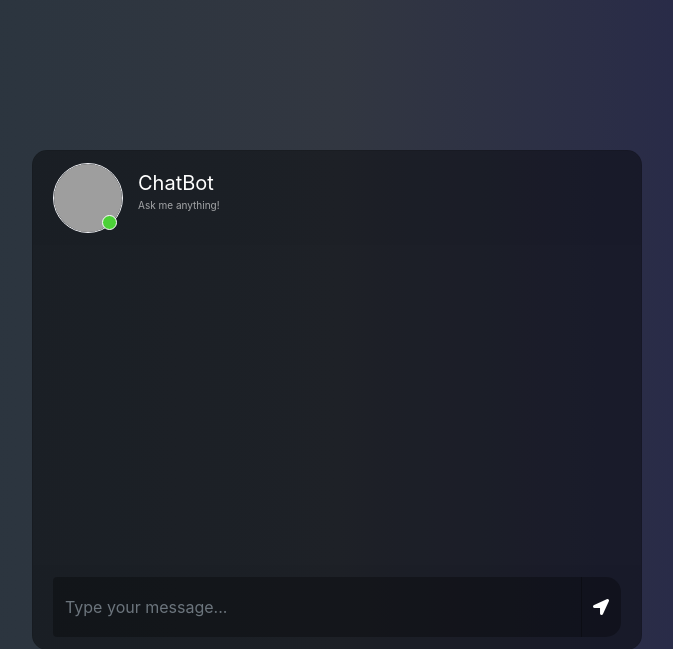
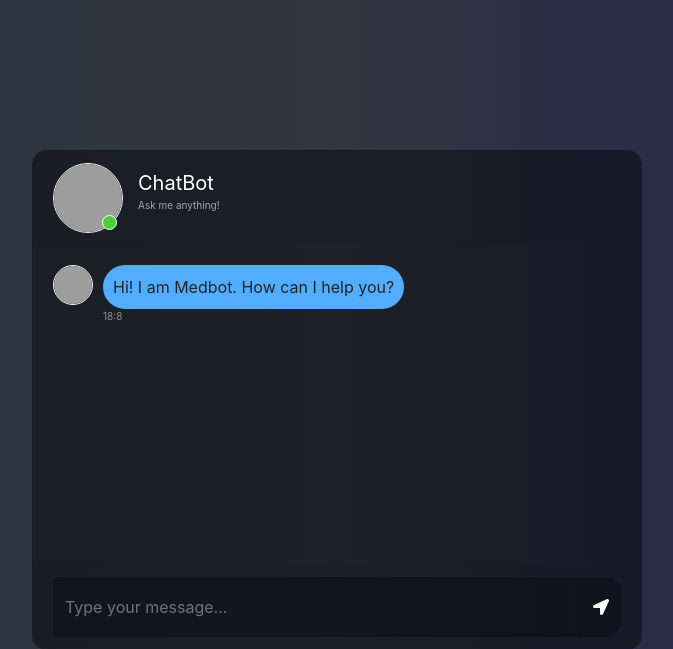
Before and after one commit to MuhammedYahiya/Heart_Failure_prediction_system, a Flask app: page /chatbot in a window 1280 px wide. Shown: the top 649 px of the page, without its empty margins (303-976 px from the left). Run offline with Flask 2, Linux system fonts and the light colour scheme; parts of the project's set-up code (start-up, migrations or seed data) failed here and were passed over; some libraries are stand-ins or nearby versions; grey boxes are pictures that could not be loaded.

Commit message:
improve chatbot design

```diff
--- a/static/chat.css
+++ b/static/chat.css
@@ -221,3 +221,22 @@ border-radius: 0 0 15px 15px !important;
 	margin-bottom: 15px !important;
 }
 }
+
+@keyframes loading {
+    0% {
+        transform: rotate(0deg);
+    }
+    100% {
+        transform: rotate(360deg);
+    }
+}
+
+.loading {
+    display: inline-block;
+    width: 20px;
+    height: 20px;
+    border: 3px solid #f3f3f3;
+    border-top: 3px solid #3498db;
+    border-radius: 50%;
+    animation: loading 1s linear infinite;
+}
--- a/templates/chat.html
+++ b/templates/chat.html
@@ -2,11 +2,21 @@
 <html>
   <head>
     <title>Chatbot</title>
-    <link href="//maxcdn.bootstrapcdn.com/bootstrap/4.1.1/css/bootstrap.min.css" rel="stylesheet">
+    <link
+      href="//maxcdn.bootstrapcdn.com/bootstrap/4.1.1/css/bootstrap.min.css"
+      rel="stylesheet"
+    />
     <script src="//cdnjs.cloudflare.com/ajax/libs/jquery/3.2.1/jquery.min.js"></script>
     <script src="//maxcdn.bootstrapcdn.com/bootstrap/4.1.1/js/bootstrap.min.js"></script>
-    <link rel="stylesheet" href="https://use.fontawesome.com/releases/v5.5.0/css/all.css">
-    <link rel="stylesheet" type="text/css" href="{{ url_for('static', filename='chat.css')}}">
+    <link
+      rel="stylesheet"
+      href="https://use.fontawesome.com/releases/v5.5.0/css/all.css"
+    />
+    <link
+      rel="stylesheet"
+      type="text/css"
+      href="{{ url_for('static', filename='chat.css')}}"
+    />
   </head>
   <body>
     <div class="container-fluid h-100">
@@ -16,7 +26,10 @@
             <div class="card-header msg_head">
               <div class="d-flex bd-highlight">
                 <div class="img_cont">
-                                <img src="https://i.ibb.co/fSNP7Rz/icons8-chatgpt-512.png" class="rounded-circle user_img">
+                  <img
+                    src="https://i.ibb.co/fSNP7Rz/icons8-chatgpt-512.png"
+                    class="rounded-circle user_img"
+                  />
                   <span class="online_icon"></span>
                 </div>
                 <div class="user_info">
@@ -28,9 +41,23 @@
             <div id="messageFormeight" class="card-body msg_card_body"></div>
             <div class="card-footer">
               <form id="messageArea" class="input-group">
-                            <input type="text" id="text" name="message" placeholder="Type your message..." autocomplete="off" class="form-control type_msg" required/>
+                <input
+                  type="text"
+                  id="text"
+                  name="message"
+                  placeholder="Type your message..."
+                  autocomplete="off"
+                  class="form-control type_msg"
+                  required
+                />
                 <div class="input-group-append">
-                                <button type="submit" id="send" class="input-group-text send_btn"><i class="fas fa-location-arrow"></i></button>
+                  <button
+                    type="submit"
+                    id="send"
+                    class="input-group-text send_btn"
+                  >
+                    <i class="fas fa-location-arrow"></i>
+                  </button>
                 </div>
               </form>
             </div>
@@ -40,19 +67,40 @@
     </div>
 
     <script>
-        $(document).ready(function() {
-            $("#messageArea").on("submit", function(event) {
+      $(document).ready(function () {
+        const date = new Date();
+        const hour = date.getHours();
+        const minute = date.getMinutes();
+        const str_time = hour + ":" + minute;
+        var initialMessage = "Hi! I am Medbot. How can I help you?";
+        var botHtml =
+          '<div class="d-flex justify-content-start mb-4"><div class="img_cont_msg"><img src="https://i.ibb.co/fSNP7Rz/icons8-chatgpt-512.png" class="rounded-circle user_img_msg"></div><div class="msg_cotainer">' +
+          initialMessage +
+          '<span class="msg_time">' +
+          str_time +
+          "</span></div></div>";
+        $("#messageFormeight").append($.parseHTML(botHtml));
+
+        // Function to handle form submission
+        $("#messageArea").on("submit", function (event) {
           const date = new Date();
           const hour = date.getHours();
           const minute = date.getMinutes();
           const str_time = hour + ":" + minute;
           var rawText = $("#text").val();
 
-                var userHtml = '<div class="d-flex justify-content-end mb-4"><div class="msg_cotainer_send">' + rawText + '<span class="msg_time_send">' + str_time + '</span></div><div class="img_cont_msg"><img src="https://i.ibb.co/d5b84Xw/Untitled-design.png" class="rounded-circle user_img_msg"></div></div>';
+          var userHtml =
+            '<div class="d-flex justify-content-end mb-4"><div class="msg_cotainer_send">' +
+            rawText +
+            '<span class="msg_time_send">' +
+            str_time +
+            '</span></div><div class="img_cont_msg"><img src="https://i.ibb.co/d5b84Xw/Untitled-design.png" class="rounded-circle user_img_msg"></div></div>';
 
           $("#text").val("");
           $("#messageFormeight").append(userHtml);
 
+          setTimeout(function () {
+            // AJAX request to send message to the server
             $.ajax({
               data: JSON.stringify({
                 message: rawText,
@@ -60,10 +108,17 @@
               type: "POST",
               contentType: "application/json",
               url: "/chatbot",
-                }).done(function(data) {
-                    var botHtml = '<div class="d-flex justify-content-start mb-4"><div class="img_cont_msg"><img src="https://i.ibb.co/fSNP7Rz/icons8-chatgpt-512.png" class="rounded-circle user_img_msg"></div><div class="msg_cotainer">' + data.response + '<span class="msg_time">' + str_time + '</span></div></div>';
+            }).done(function (data) {
+              var botHtml =
+                '<div class="d-flex justify-content-start mb-4"><div class="img_cont_msg"><img src="https://i.ibb.co/fSNP7Rz/icons8-chatgpt-512.png" class="rounded-circle user_img_msg"></div><div class="msg_cotainer">' +
+                data.response +
+                '<span class="msg_time">' +
+                str_time +
+                "</span></div></div>";
               $("#messageFormeight").append($.parseHTML(botHtml));
             });
+          }, 1000); // 1 second delay
+
           event.preventDefault();
         });
       });
```
Lines whose indentation alone changed are shown as unchanged.
